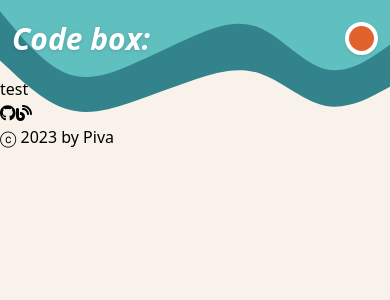
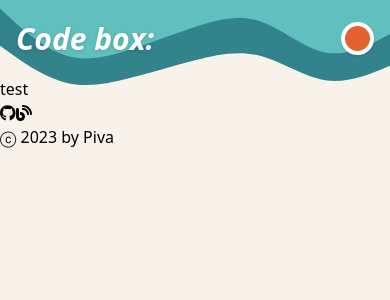
Before and after one commit to Happiva/piva-blog, a Next.js app: page / in a window 390 px wide. Shown: the top 300 px of the page. Built offline with nearby package versions, Linux system fonts and the light colour scheme.

Commit message:
마이너한 디자인 수정

```diff
--- a/src/components/ColorModeSwitch.tsx
+++ b/src/components/ColorModeSwitch.tsx
@@ -5,7 +5,7 @@ const ColorModeSwitch = () => {
     <button
       type="button"
       aria-label="Button for changing blog theme"
-      className="relative bg-sun h-[33px] w-[33px] mr-[12px] lg:h-[33px] lg:w-[33px] rounded-full border-white border-4 shadow"
+      className="relative bg-sun h-[33px] w-[33px] mr-[16px] lg:h-[33px] lg:w-[33px] rounded-full border-white border-4 shadow"
     />
   );
 };
--- a/src/components/Wave.tsx
+++ b/src/components/Wave.tsx
@@ -5,7 +5,7 @@ const WaveSvg = () => (
     xmlns="http://www.w3.org/2000/svg"
     viewBox="0 0 1440 320"
     width="100%"
-    height="112"
+    height="85"
     preserveAspectRatio="none"
   >
     <path
--- a/src/components/layout/Header.tsx
+++ b/src/components/layout/Header.tsx
@@ -8,7 +8,7 @@ const Header = () => {
       <div className="absolute w-full top-0 lg:hidden z-0">
         <Wave />
       </div>
-      <div className="text-3xl text-white italic font-bold drop-shadow pl-[12px] lg:text-gray-dark lg:text-[32px]">
+      <div className="text-3xl text-white italic font-bold drop-shadow pl-[16px] lg:text-gray-dark lg:text-[32px]">
         Code box:
       </div>
       <ColorModeSwitch />
```
